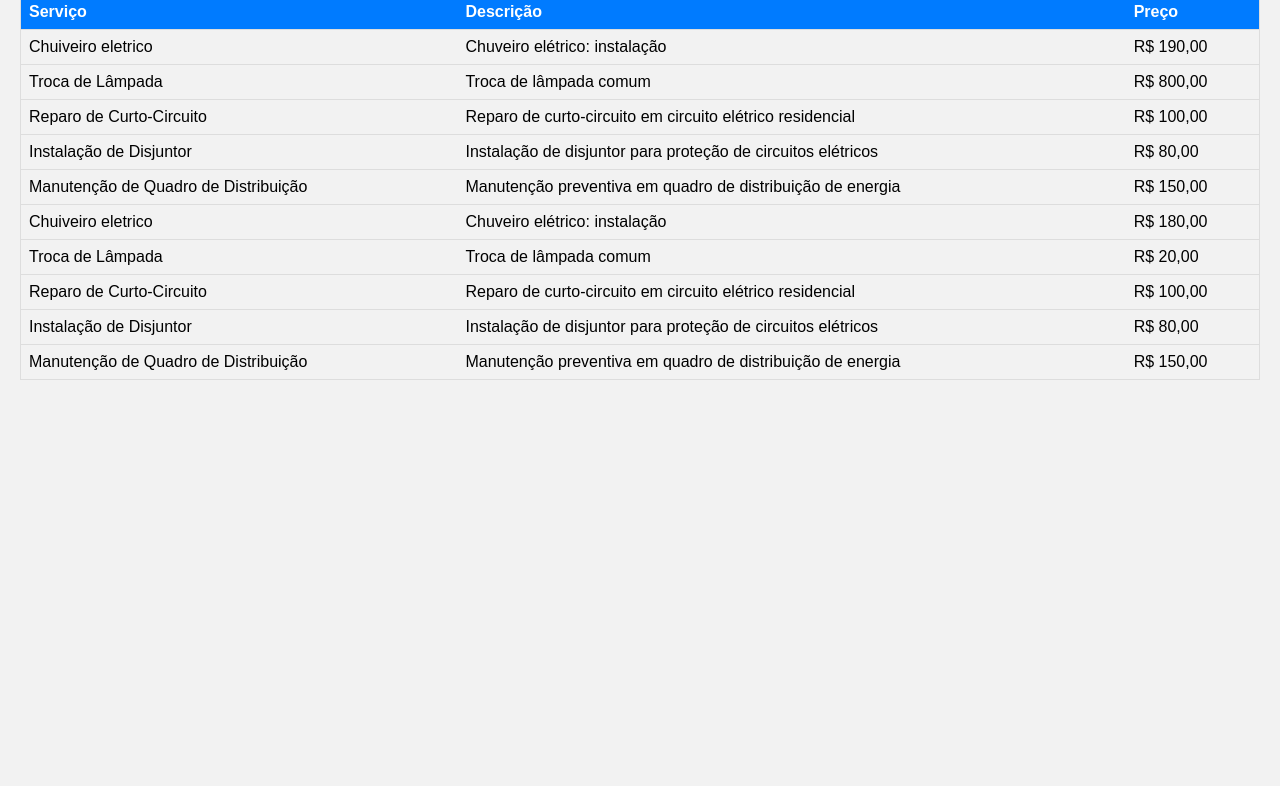
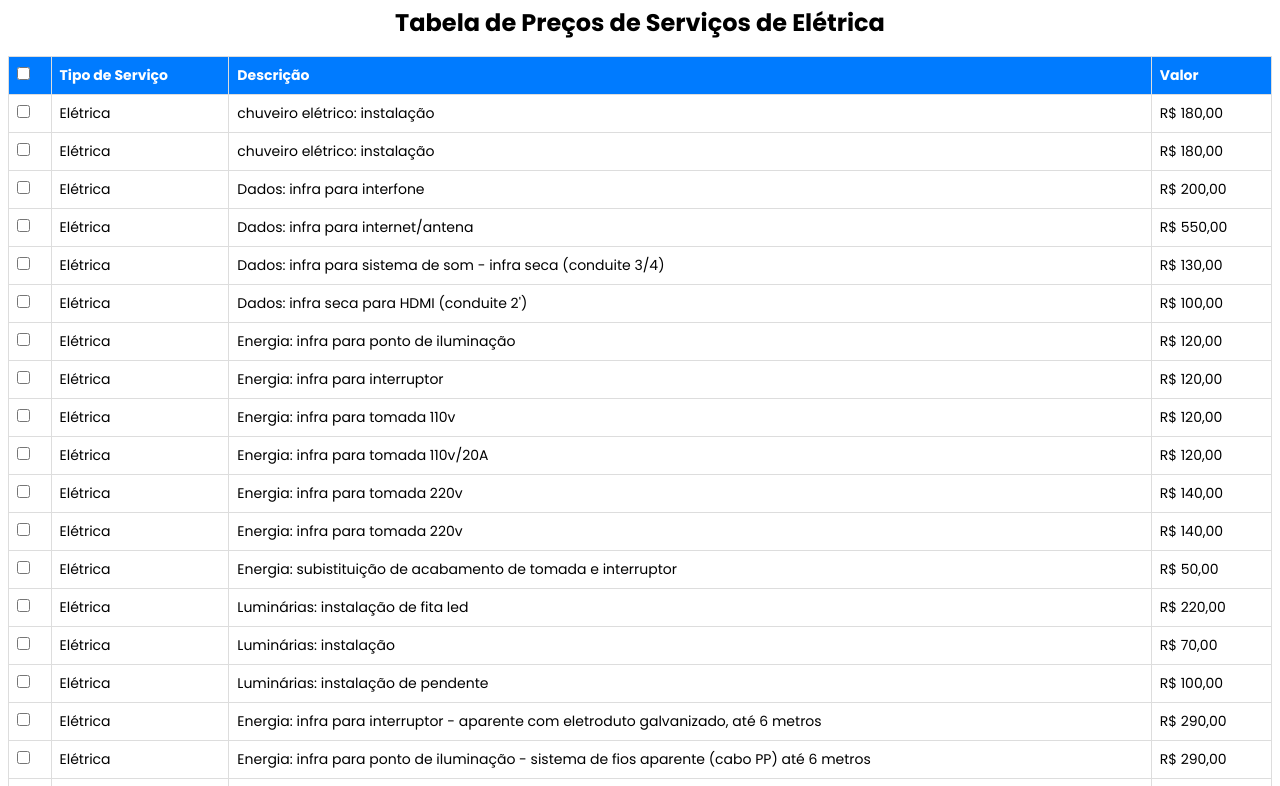
Before and after one commit to FernandoReimbergDev/tabelaFelipe, a plain HTML site: page index.html in a window 1280 px wide. Shown: the part 94-880 px from the top of the page. Before the commit the page ends 800 px from the top, so only its background shows below. Drawn offline with Linux system fonts and the light colour scheme.

Commit message:
new site

```diff
--- /dev/null
+++ b/dados.js
@@ -0,0 +1,153 @@
+export let arrayDeObjetos = [
+    {
+        TIPO: "Elétrica",
+        SERVICO: "chuveiro elétrico: instalação",
+        CHAVE: "03004",
+        VALOR: "R$ 180,00"
+    },
+    {
+        TIPO: "Elétrica",
+        SERVICO: "Dados: infra para interfone",
+        CHAVE: "03005",
+        VALOR: "R$ 200,00"
+    },
+    {
+        TIPO: "Elétrica",
+        SERVICO: "Dados: infra para internet/antena",
+        CHAVE: "03006",
+        VALOR: "R$ 550,00"
+    },
+    {
+        TIPO: "Elétrica",
+        SERVICO: "Dados: infra para sistema de som - infra seca (conduite 3/4)",
+        CHAVE: "03007",
+        VALOR: "R$ 130,00"
+    },
+    {
+        TIPO: "Elétrica",
+        SERVICO: "Dados: infra seca para HDMI (conduite 2')",
+        CHAVE: "03008",
+        VALOR: "R$ 100,00"
+    },
+    {
+        TIPO: "Elétrica",
+        SERVICO: "Energia: infra para ponto de iluminação",
+        CHAVE: "03009",
+        VALOR: "R$ 120,00"
+    },
+    {
+        TIPO: "Elétrica",
+        SERVICO: "Energia: infra para interruptor",
+        CHAVE: "03010",
+        VALOR: "R$ 120,00"
+    },
+    {
+        TIPO: "Elétrica",
+        SERVICO: "Energia: infra para tomada 110v",
+        CHAVE: "03011",
+        VALOR: "R$ 120,00"
+    },
+    {
+        TIPO: "Elétrica",
+        SERVICO: "Energia: infra para tomada 110v/20A",
+        CHAVE: "03012",
+        VALOR: "R$ 120,00"
+    },
+    {
+        TIPO: "Elétrica",
+        SERVICO: "Energia: infra para tomada 220v",
+        CHAVE: "03013",
+        VALOR: "R$ 140,00"
+    },
+    {
+        TIPO: "Elétrica",
+        SERVICO: "Energia: infra para tomada 220v",
+        CHAVE: "03014",
+        VALOR: "R$ 140,00"
+    },
+    {
+        TIPO: "Elétrica",
+        SERVICO: "Energia: subistituição de acabamento de tomada e interruptor",
+        CHAVE: "03015",
+        VALOR: "R$ 50,00"
+    },
+    {
+        TIPO: "Elétrica",
+        SERVICO: "Luminárias: instalação de fita led",
+        CHAVE: "03016",
+        VALOR: "R$ 220,00"
+    },
+    {
+        TIPO: "Elétrica",
+        SERVICO: "Luminárias: instalação",
+        CHAVE: "03017",
+        VALOR: "R$ 70,00"
+    },
+    {
+        TIPO: "Elétrica",
+        SERVICO: "Luminárias: instalação de pendente",
+        CHAVE: "03017",
+        VALOR: "R$ 100,00"
+    },
+
+    {
+        TIPO: "Elétrica",
+        SERVICO: "Energia: infra para interruptor - aparente com eletroduto galvanizado, até 6 metros",
+        CHAVE: "03018",
+        VALOR: "R$ 290,00"
+    },
+    {
+        TIPO: "Elétrica",
+        SERVICO: "Energia: infra para ponto de iluminação - sistema de fios aparente (cabo PP) até 6 metros ",
+        CHAVE: "03019",
+        VALOR: "R$ 290,00"
+    },
+    {
+        TIPO: "Elétrica",
+        SERVICO: "Energia: infra para tomada 110v - aparente com eletroduto galvanizado, até 6 metros",
+        CHAVE: "03020",
+        VALOR: "R$ 290,00"
+    },
+    {
+        TIPO: "Elétrica",
+        SERVICO: "Energia: infra para tomada 220v - aparente com eletroduto galvanizado, até 6 metros",
+        CHAVE: "03021",
+        VALOR: "R$ 290,00"
+    },
+    {
+        TIPO: "Elétrica",
+        SERVICO: "Ventilação: instalação de ventilador de teto/parede",
+        CHAVE: "03022",
+        VALOR: "R$ 160,00"
+    },
+    {
+        TIPO: "Elétrica",
+        SERVICO: "disjuntores: troca de disjuntores",
+        CHAVE: "03023",
+        VALOR: "R$ 130,00"
+    },
+    {
+        TIPO: "Elétrica",
+        SERVICO: "Circuito: 127v - 220v - 380v de 10A a 63A",
+        CHAVE: "03024",
+        VALOR: "R$ 370,00"
+    },
+    {
+        TIPO: "Elétrica",
+        SERVICO: "Energia: montagem de quadro de energia até 16 posições",
+        CHAVE: "03025",
+        VALOR: "R$ 680,00"
+    },
+    {
+        TIPO: "Elétrica",
+        SERVICO: "Energia: montagem de quadro de energia acima de 16 posições",
+        CHAVE: "03026",
+        VALOR: "R$ 980,00"
+    },
+    {
+        TIPO: "Elétrica",
+        SERVICO: "Diária de eletricista",
+        CHAVE: "03027",
+        VALOR: "R$ 620,00"
+    },
+]
--- a/index.html
+++ b/index.html
@@ -1,74 +1,58 @@
 <!DOCTYPE html>
-<html lang="en">
+<html lang="pt-BR">
   <head>
-<meta charset="UTF-8">
-<meta name="viewport" content="width=device-width, initial-scale=1.0">
-<title>Tabela de Preços Elétrica</title>
-<link rel="stylesheet" href="./style.css">
+    <link rel="preconnect" href="https://fonts.googleapis.com" />
+    <link rel="preconnect" href="https://fonts.gstatic.com" crossorigin />
 
+    <meta charset="UTF-8" />
+    <meta name="viewport" content="width=device-width, initial-scale=1.0" />
+
+    <title>FELIPE | Instalações Elétricas</title>
+
+    <script src="https://unpkg.com/@phosphor-icons/web"></script>
+    <link
+    href="https://fonts.googleapis.com/css2?family=Poppins:ital,wght@0,100;0,200;0,300;0,400;0,500;0,600;0,700;0,800;0,900;1,100;1,200;1,300;1,400;1,500;1,600;1,700;1,800;1,900&display=swap"
+    rel="stylesheet"
+    />
+    <link rel="stylesheet" href="./style.css" />
   </head>
   <body>
-    <h2>Tabela de Preços de Serviços de Elétrica</h2>
-    <table>
+    <div id="app">
+      <section>
+        <header>
+          <a href="/">
+            <img src="./felipeLogo.png" />
+          </a>
+          <p class="CNPJ">CNPJ: 29.437.511/0001-57</p>
+        </header>
+      </section>
+      <section class="tabela_valores">
+        <h1>Tabela de Preços de Serviços de Elétrica</h1>
+        <div class="container_table">
+            <table id="tabela_tbody">
                 <thead>
                     <tr>
-                <th>Serviço</th>
+                        <th><input type="checkbox" name="checkAll" id="checkAll"></th>
+                        <th>Tipo de Serviço</th>
                         <th>Descrição</th>
-                <th>Preço</th>
+                        <th>Valor</th>
                     </tr>
                 </thead>
-        <tbody>
+                <tbody >
                     <tr>
-                <td>Chuiveiro eletrico</td>
-                <td>Chuveiro elétrico: instalação</td>
-                <td>R$ 190,00</td>
-            </tr>
-            <tr>
-                <td>Troca de Lâmpada</td>
-                <td>Troca de lâmpada comum</td>
-                <td>R$ 800,00</td>
-            </tr>
-            <tr>
-                <td>Reparo de Curto-Circuito</td>
-                <td>Reparo de curto-circuito em circuito elétrico residencial</td>
-                <td>R$ 100,00</td>
-            </tr>
-            <tr>
-                <td>Instalação de Disjuntor</td>
-                <td>Instalação de disjuntor para proteção de circuitos elétricos</td>
-                <td>R$ 80,00</td>
-            </tr>
-            <tr>
-                <td>Manutenção de Quadro de Distribuição</td>
-                <td>Manutenção preventiva em quadro de distribuição de energia</td>
-                <td>R$ 150,00</td>
-            </tr>
-            <tr>
-                <td>Chuiveiro eletrico</td>
-                <td>Chuveiro elétrico: instalação</td>
+                        <td><input type="checkbox" name="check_servico"></td>
+                        <td>Elétrica</td>
+                        <td>chuveiro elétrico: instalação</td>
                         <td>R$ 180,00</td>
-            </tr>
-            <tr>
-                <td>Troca de Lâmpada</td>
-                <td>Troca de lâmpada comum</td>
-                <td>R$ 20,00</td>
-            </tr>
-            <tr>
-                <td>Reparo de Curto-Circuito</td>
-                <td>Reparo de curto-circuito em circuito elétrico residencial</td>
-                <td>R$ 100,00</td>
-            </tr>
-            <tr>
-                <td>Instalação de Disjuntor</td>
-                <td>Instalação de disjuntor para proteção de circuitos elétricos</td>
-                <td>R$ 80,00</td>
-            </tr>
-            <tr>
-                <td>Manutenção de Quadro de Distribuição</td>
-                <td>Manutenção preventiva em quadro de distribuição de energia</td>
-                <td>R$ 150,00</td>
                     </tr>
                 </tbody>
             </table>
+
+        </div>
+      </section>
+    </div>
+
+
+    <script src="./main.js" type="module"></script>
   </body>
 </html>
--- /dev/null
+++ b/main.js
@@ -0,0 +1,25 @@
+import { arrayDeObjetos } from "./dados.js";
+
+class TabelaServicos {
+    constructor(nomeTabela) {
+        this.tabela = document.getElementById(nomeTabela);
+    }
+
+    adicionarLinha(servico) {
+        const novaLinha = document.createElement('tr');
+        novaLinha.innerHTML = `
+            <td><input type="checkbox" name="check_servico"></td>
+            <td>${servico.TIPO}</td>
+            <td>${servico.SERVICO}</td>
+            <td>${servico.VALOR}</td>
+        `;
+        this.tabela.querySelector('tbody').appendChild(novaLinha);
+    }
+}
+
+
+const tabela = new TabelaServicos('tabela_tbody');
+
+arrayDeObjetos.forEach(objeto => {
+    tabela.adicionarLinha(objeto);
+});
--- a/style.css
+++ b/style.css
@@ -1,20 +1,88 @@
+* {
+  margin: 0;
+  padding: 0;
+  box-sizing: border-box;
+  font-family: "Poppins", sans-serif;
+}
+
+:root {
+  --text: #031c30;
+  --secondary: #3f6f85;
+  --laranja: #fa8901;
+  --bg-color: #b6e2ed;
+
+  font-size: 62.5%;
+}
+
 body {
-    font-family: Arial, sans-serif;
-    background-color: #f2f2f2;
-    margin: 0;
-    padding: 20px;
+  height: 100vh;
+  width: 100vw;
+  display: grid;
+  place-items: center;
+  font-size: 1.6rem;
+}
+
+#app {
+  background-color: white;
+  width: 100%;
+  height: 100vh;
+  border-radius: 1rem;
+}
+
+header {
+  display: flex;
+  justify-content: center;
+  background: var(--bg-color);
+  padding: 0.8rem;
+  position: relative;
+}
+
+header a img {
+  width: 18rem;
+}
+
+header p {
+  position: absolute;
+  bottom: 0;
+  right: 2.5%;
+  font-size: 1.2rem;
+  font-weight: bold;
+}
+
+.tabela_valores {
+  display: flex;
+  justify-content: center;
+  align-items: center;
+  flex-direction: column;
+  width: 100%;
+}
+
+h1 {
+  padding: 0.8rem;
+  font-family: "Poppins", sans-serif;
+  text-align: center;
+}
+
+.container_table {
+  display: flex;
+  justify-content: flex-start;
+  width: 100%;
+  padding: 0.8rem;
 }
 
 table {
     width: 100%;
     border-collapse: collapse;
     border: 1px solid #ddd;
+    max-width: 128rem;
+    margin-inline: auto;
 }
 
 th, td {
     padding: 8px;
     text-align: left;
-    border-bottom: 1px solid #ddd;
+    border: 1px solid #ddd;
+    font-size: 1.4rem;
 }
 
 th {
@@ -25,13 +93,3 @@ th {
 tr:hover {
     background-color: #f2f2f2;
 }
-
-img{
-    width: 120px;
-}
-
-.box{
-    display: flex;
-    justify-content: center;
-    align-items:center;
-}
```
Also changed, not shown: felipeLogo.png (added), lampada-filamento-vintage-retro-4w-st64-791.png (added). Lines whose indentation alone changed are shown as unchanged.
